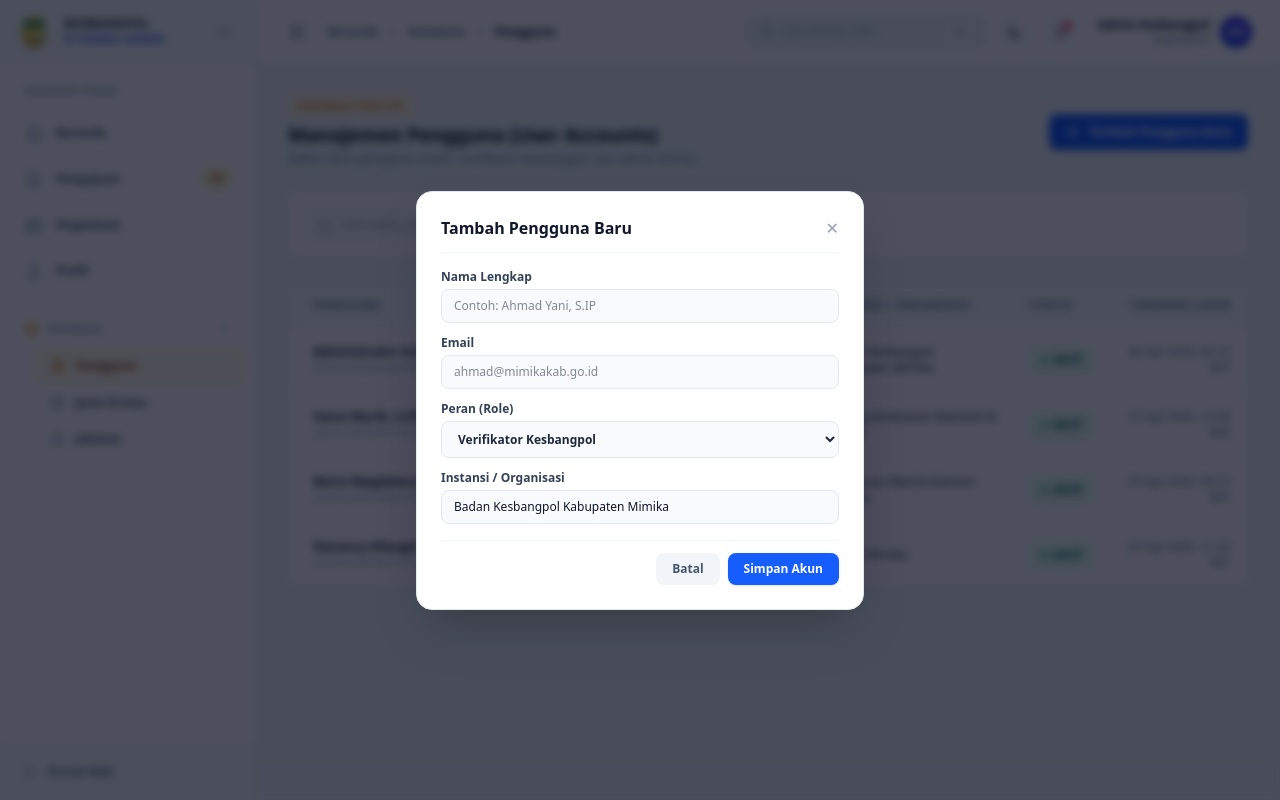
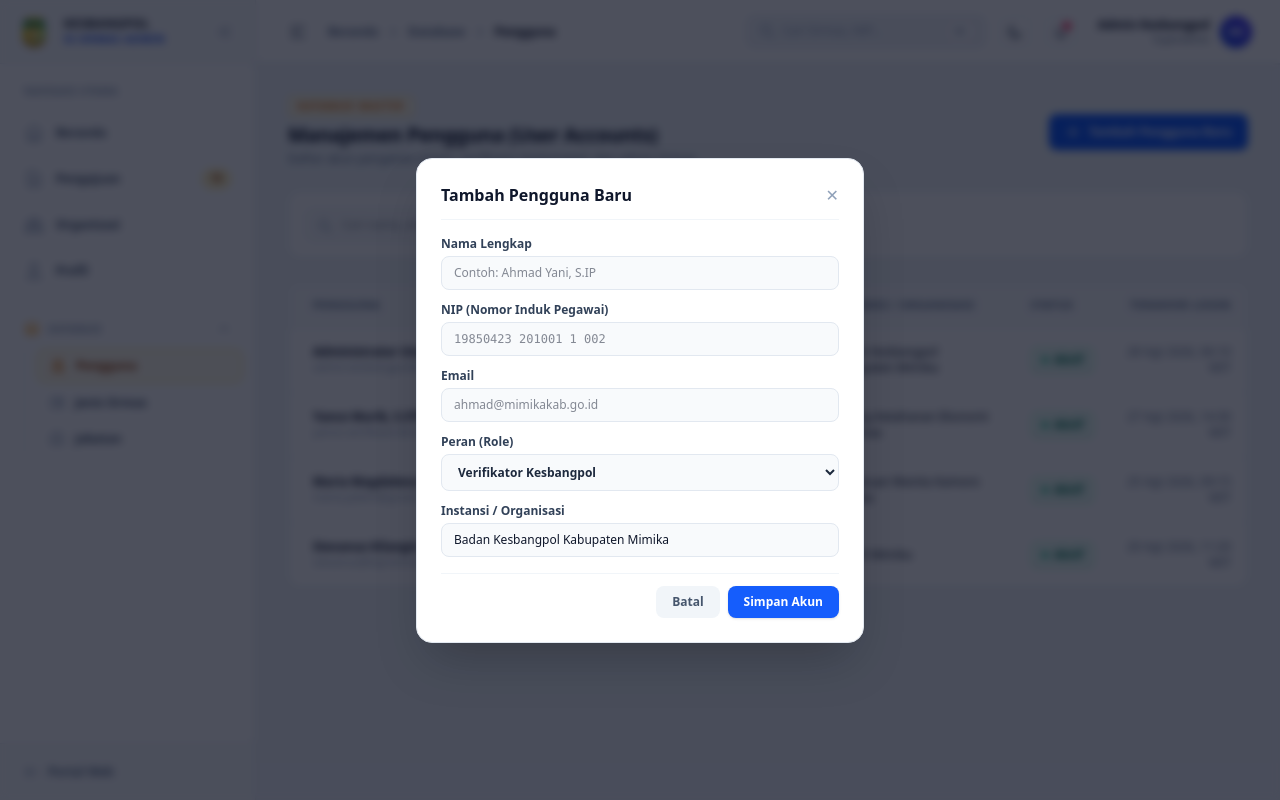
Before and after one commit to damisaviola/ormas-kesbangpolmimika, a Next.js app: page /dashboard/database/pengguna in a window 1280 px wide. Both pictures are taken after a click on the button "Tambah Pengguna Baru". Built offline with nearby package versions, Linux system fonts and the light colour scheme.

Commit message:
refactor: rename NIK to NIP across user management and profile data

```diff
--- a/src/app/dashboard/database/pengguna/page.tsx
+++ b/src/app/dashboard/database/pengguna/page.tsx
@@ -23,7 +23,7 @@ export default function DatabasePenggunaPage() {
     return (
       u.nama.toLowerCase().includes(searchTerm.toLowerCase()) ||
       u.email.toLowerCase().includes(searchTerm.toLowerCase()) ||
-      u.nik.includes(searchTerm)
+      u.nip.includes(searchTerm)
     );
   });
 
@@ -35,7 +35,7 @@ export default function DatabasePenggunaPage() {
       id: `USR-${String(users.length + 1).padStart(3, '0')}`,
       nama: newUser.nama,
       email: newUser.email,
-      nik: newUser.nik || '9109019909990001',
+      nip: newUser.nip || '',
       role: newUser.role,
       status: 'aktif',
       instansi: newUser.instansi,
@@ -46,7 +46,7 @@ export default function DatabasePenggunaPage() {
     setNewUser({
       nama: '',
       email: '',
-      nik: '',
+      nip: '',
       role: 'verifikator',
       instansi: 'Badan Kesbangpol Kabupaten Mimika',
     });
@@ -90,7 +90,7 @@ export default function DatabasePenggunaPage() {
           </svg>
           <input
             type="text"
-            placeholder="Cari nama, email, NIK..."
+            placeholder="Cari nama, email, NIP..."
             value={searchTerm}
             onChange={(e) => setSearchTerm(e.target.value)}
             className="w-full pl-9 pr-4 py-2 text-xs bg-slate-50 dark:bg-slate-800 rounded-lg border border-slate-200 dark:border-slate-700/80 focus:outline-none focus:ring-2 focus:ring-blue-500 text-slate-800 dark:text-slate-200"
@@ -105,7 +105,7 @@ export default function DatabasePenggunaPage() {
             <thead className="bg-slate-50 dark:bg-slate-950/60 text-slate-500 dark:text-slate-400 font-bold uppercase tracking-wider text-[11px] border-b border-slate-200/80 dark:border-slate-800">
               <tr>
                 <th className="py-3.5 px-4 sm:px-6">Pengguna</th>
-                <th className="py-3.5 px-4">NIK</th>
+                <th className="py-3.5 px-4">NIP</th>
                 <th className="py-3.5 px-4">Peran (Role)</th>
                 <th className="py-3.5 px-4">Instansi / Organisasi</th>
                 <th className="py-3.5 px-4">Status</th>
@@ -119,7 +119,7 @@ export default function DatabasePenggunaPage() {
                     <p className="font-bold text-slate-900 dark:text-white">{u.nama}</p>
                     <p className="text-[11px] text-slate-400 dark:text-slate-500 font-medium">{u.email}</p>
                   </td>
-                  <td className="py-4 px-4 font-mono text-slate-700 dark:text-amber-400 font-bold">{u.nik}</td>
+                  <td className="py-4 px-4 font-mono text-slate-700 dark:text-amber-400 font-bold">{u.nip}</td>
                   <td className="py-4 px-4">
                     <span
                       className={`px-2.5 py-1 text-[10px] font-extrabold rounded-md uppercase tracking-wider ${
@@ -173,6 +173,17 @@ export default function DatabasePenggunaPage() {
                   value={newUser.nama}
                   onChange={(e) => setNewUser({ ...newUser, nama: e.target.value })}
                   className="w-full px-3 py-2 bg-slate-50 dark:bg-slate-800 border border-slate-200 dark:border-slate-700 rounded-lg outline-none text-slate-900 dark:text-slate-100"
+                />
+              </div>
+
+              <div>
+                <label className="block font-bold text-slate-700 dark:text-slate-300 mb-1">NIP (Nomor Induk Pegawai)</label>
+                <input
+                  type="text"
+                  placeholder="19850423 201001 1 002"
+                  value={newUser.nip}
+                  onChange={(e) => setNewUser({ ...newUser, nip: e.target.value })}
+                  className="w-full px-3 py-2 bg-slate-50 dark:bg-slate-800 border border-slate-200 dark:border-slate-700 rounded-lg outline-none text-slate-900 dark:text-slate-100 font-mono"
                 />
               </div>
 
--- a/src/app/dashboard/profil/page.tsx
+++ b/src/app/dashboard/profil/page.tsx
@@ -6,7 +6,7 @@ export default function ProfilPage() {
   const [saved, setSaved] = useState(false);
   const [nama, setNama] = useState('Administrator Utama');
   const [email, setEmail] = useState('admin.kesbangpol@mimikakab.go.id');
-  const [nik, setNik] = useState('9109012304850001');
+  const [nip, setNip] = useState('19850423 201001 1 002');
 
   const handleSubmit = (e: React.FormEvent) => {
     e.preventDefault();
@@ -60,11 +60,11 @@ export default function ProfilPage() {
           </div>
 
           <div>
-            <label className="block font-bold text-slate-700 dark:text-slate-300 mb-1">NIK (Nomor Induk Kependudukan)</label>
+            <label className="block font-bold text-slate-700 dark:text-slate-300 mb-1">NIP (Nomor Induk Pegawai)</label>
             <input
               type="text"
-              value={nik}
-              onChange={(e) => setNik(e.target.value)}
+              value={nip}
+              onChange={(e) => setNip(e.target.value)}
               className="w-full px-3 py-2 bg-slate-50 dark:bg-slate-800 border border-slate-200 dark:border-slate-700 rounded-lg text-slate-900 dark:text-slate-100 focus:ring-2 focus:ring-blue-500 outline-none font-mono"
             />
           </div>
--- a/src/components/dashboard/DashboardHeader.tsx
+++ b/src/components/dashboard/DashboardHeader.tsx
@@ -104,7 +104,7 @@ export default function DashboardHeader() {
           </svg>
           <input
             type="text"
-            placeholder="Cari Ormas, NIK..."
+            placeholder="Cari Ormas, NIP..."
             className="bg-transparent border-none outline-none w-full text-slate-800 dark:text-slate-200 placeholder-slate-400 dark:placeholder-slate-500 text-xs"
           />
           <kbd className="hidden lg:inline-block px-1.5 py-0.5 text-[10px] font-bold text-slate-400 dark:text-slate-500 bg-white dark:bg-slate-900 rounded border border-slate-200 dark:border-slate-800">
--- a/src/data/dashboard-data.ts
+++ b/src/data/dashboard-data.ts
@@ -166,7 +166,7 @@ export const INITIAL_USERS: UserAccount[] = [
     id: 'USR-001',
     nama: 'Administrator Utama',
     email: 'admin.kesbangpol@mimikakab.go.id',
-    nik: '9109012304850001',
+    nip: '19850423 201001 1 002',
     role: 'superadmin',
     status: 'aktif',
     instansi: 'Badan Kesbangpol Kabupaten Mimika',
@@ -176,7 +176,7 @@ export const INITIAL_USERS: UserAccount[] = [
     id: 'USR-002',
     nama: 'Yance Murib, S.STP',
     email: 'yance.verifikator@mimikakab.go.id',
-    nik: '9109011508900003',
+    nip: '19900815 201503 1 003',
     role: 'verifikator',
     status: 'aktif',
     instansi: 'Bidang Ketahanan Ekonomi & Ormas',
@@ -186,7 +186,7 @@ export const INITIAL_USERS: UserAccount[] = [
     id: 'USR-003',
     nama: 'Maria Magdalena Maparey',
     email: 'maria.pwkm@gmail.com',
-    nik: '9109025510880004',
+    nip: '19881025 201202 2 004',
     role: 'admin_ormas',
     status: 'aktif',
     instansi: 'Persatuan Wanita Kamoro Mimika',
@@ -196,7 +196,7 @@ export const INITIAL_USERS: UserAccount[] = [
     id: 'USR-004',
     nama: 'Stevanus Kilangin',
     email: 'stevanus@hipmimimika.or.id',
-    nik: '9109011202870002',
+    nip: '19870212 201101 1 005',
     role: 'admin_ormas',
     status: 'aktif',
     instansi: 'HIPMI Mimika',
--- a/src/types/dashboard.ts
+++ b/src/types/dashboard.ts
@@ -32,7 +32,7 @@ export interface UserAccount {
   id: string;
   nama: string;
   email: string;
-  nik: string;
+  nip: string;
   role: UserRole;
   status: 'aktif' | 'nonaktif';
   instansi: string;
```
